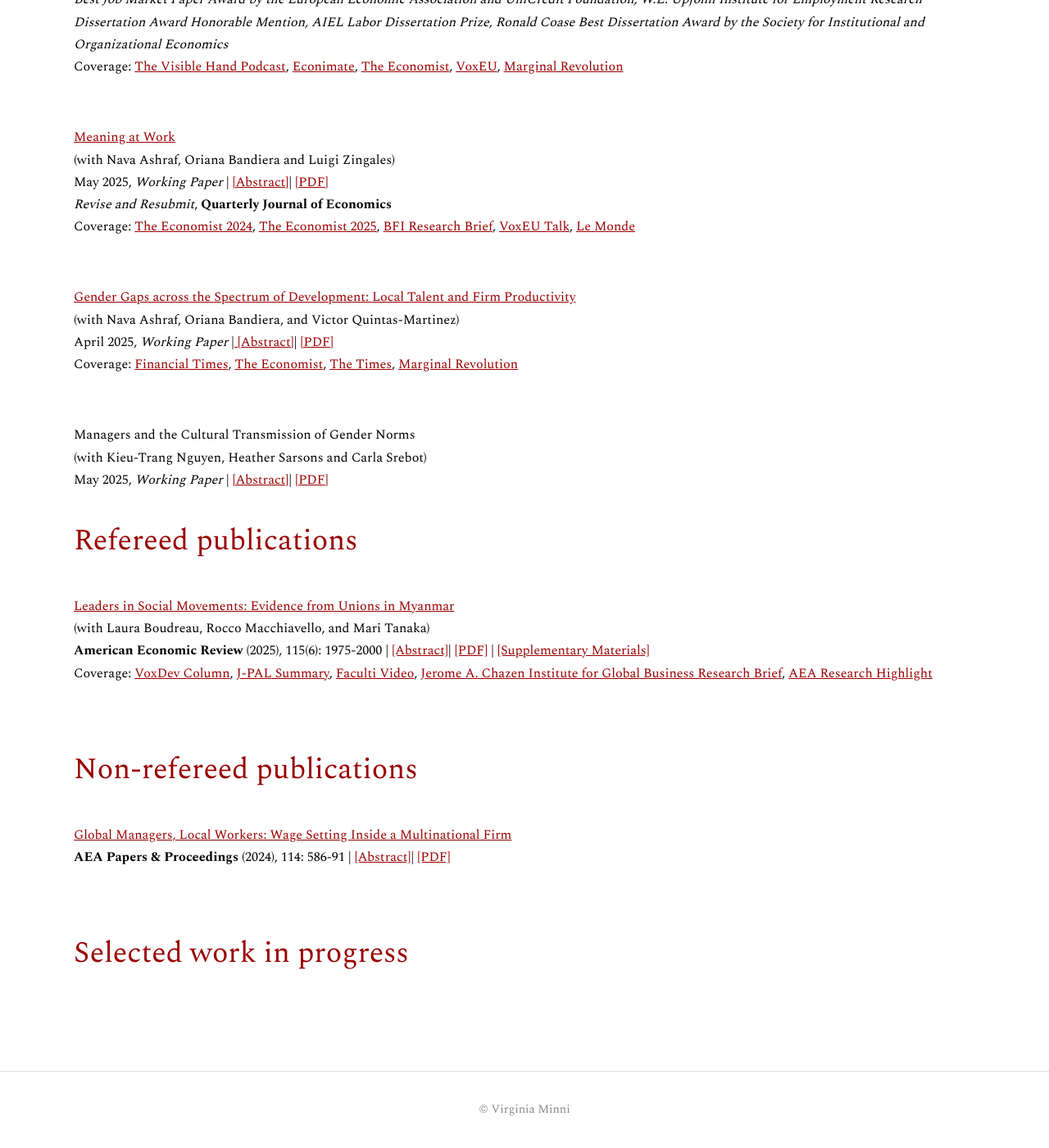
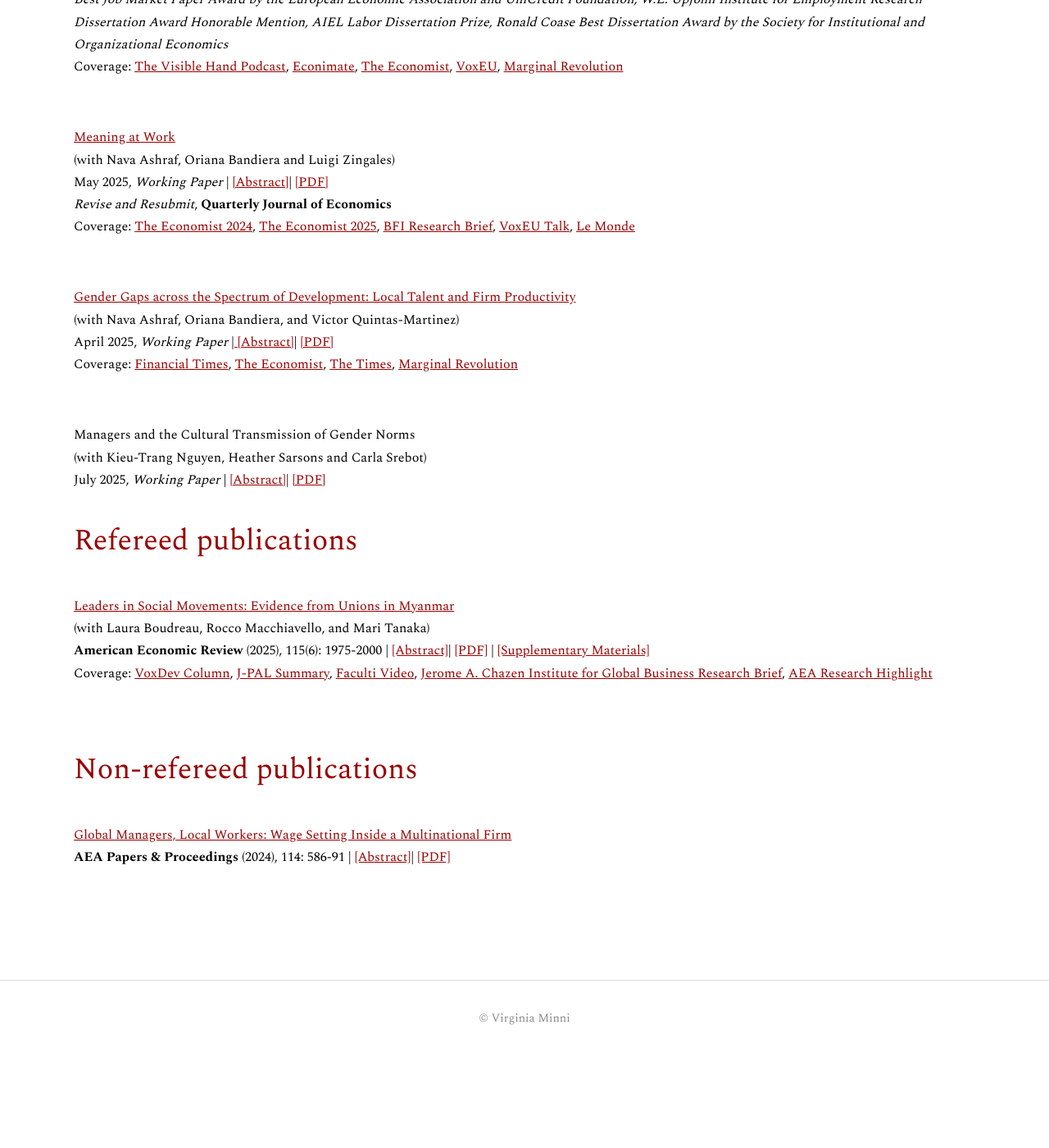
Before and after one commit to virginiaminni/virginiaminni.github.io, a Jekyll site: the page built from research.md, in a window 1280 px wide and 1400 px high, scrolled down 481 px. Shown: the whole window at 82% size. Built offline with Jekyll 4.4.1, drawn with Linux system fonts in a browser that asks for light colours; after the commit the page ends 1770 px from its top, so only the background shows below that.

Commit message:
Update research.md

```diff
--- a/research.md
+++ b/research.md
@@ -46,7 +46,7 @@ Coverage:  <a href="https://www.ft.com/content/83751e6c-544c-4a16-851a-e05f18506
 
 Managers and the Cultural Transmission of Gender Norms <br>
 (with Kieu-Trang Nguyen, Heather Sarsons and Carla Srebot)  <br>
-May 2025, *Working Paper* | <a href="#" class="toggle-abstract" data-target="abstract-6" style="text-decoration: underline; color: #990000;">[Abstract]</a>| <a href="" target="_blank" rel="noopener noreferrer">[PDF]</a>
+July 2025, *Working Paper* | <a href="#" class="toggle-abstract" data-target="abstract-6" style="text-decoration: underline; color: #990000;">[Abstract]</a>| <a href="" target="_blank" rel="noopener noreferrer">[PDF]</a>
 
 <div id="abstract-6" style="display: none; margin-top: 10px;">
 <em>Abstract:</em> This paper examines the influence of managers from countries with different gender norms on workplace culture and gender disparities within organizations. Using data from a multinational firm operating in over 100 countries, we exploit crosscountry manager rotations that are orthogonal to workers to estimate the impact of male managers’ gender norms on the work outcomes of male and female workers within the same team. Managers from countries with one standard deviation more progressive gender attitudes narrow the gender pay gap by 5 percentage points (18%), primarily by promoting women at higher rates. The effects last beyond the manager’s rotation and are concentrated in countries with more conservative gender attitudes. Moreover, local managers in the destination office change their own attitudes, as evidenced by those managers in turn being more gender-equal with their subordinates. Our evidence points to individual managers as critical in shaping corporate culture.
@@ -74,7 +74,7 @@ Coverage:  <a href="https://voxdev.org/topic/institutions-political-economy/who-
 
 <br>
 
-## Selected work in progress
+<!-- ## Selected work in progress -->
 
 
 <br>
```
